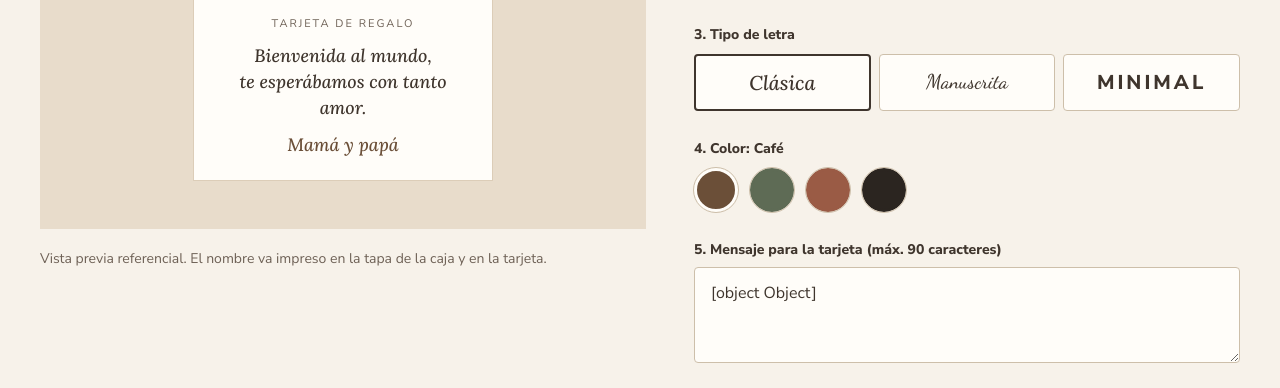
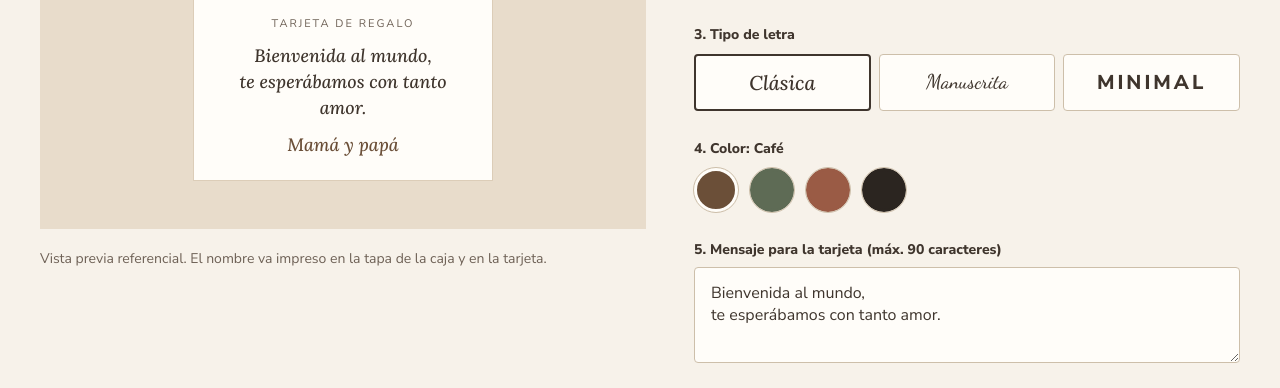
Before and after one commit to jmartinezu/mamaencalma, a plain HTML site: page personalizar.html in a window 1280 px wide. Shown: the part 410-798 px from the top of the page. Drawn offline with Linux system fonts and the light colour scheme.

Commit message:
Corrige el campo de mensaje en personalizar
Co-Authored-By: Claude Opus 5.5 <noreply@anthropic.com>
Claude-Session: https://claude.ai/code/session_01FfiHpnhHyo152efCnFA4iK

```diff
--- a/personalizar.html
+++ b/personalizar.html
@@ -83,7 +83,7 @@ a{color:#6B4F38}a:hover{color:#4A3626}
 
       <div style="display: flex; flex-direction: column; gap: 8px;">
         <label for="mensaje" style="font-size: 14px; font-weight: 800;">5. Mensaje para la tarjeta (máx. 90 caracteres)</label>
-        <textarea id="mensaje" maxlength="90" rows="3" onChange="{{onMessage}}" placeholder="Ej: Bienvenida al mundo, te esperábamos con tanto amor." style="font-family: inherit; font-size: 16px; padding: 14px 16px; border: 1px solid #CDBFAA; background: #FFFDF9; color: #3F352D; resize: vertical; border-radius: 4px;">{{message}}</textarea>
+        <textarea id="mensaje" maxlength="90" rows="3" value="{{message}}" onChange="{{onMessage}}" placeholder="Ej: Bienvenida al mundo, te esperábamos con tanto amor." style="font-family: inherit; font-size: 16px; padding: 14px 16px; border: 1px solid #CDBFAA; background: #FFFDF9; color: #3F352D; resize: vertical; border-radius: 4px;"></textarea>
       </div>
 
       <div style="display: flex; flex-direction: column; gap: 8px;">
```
